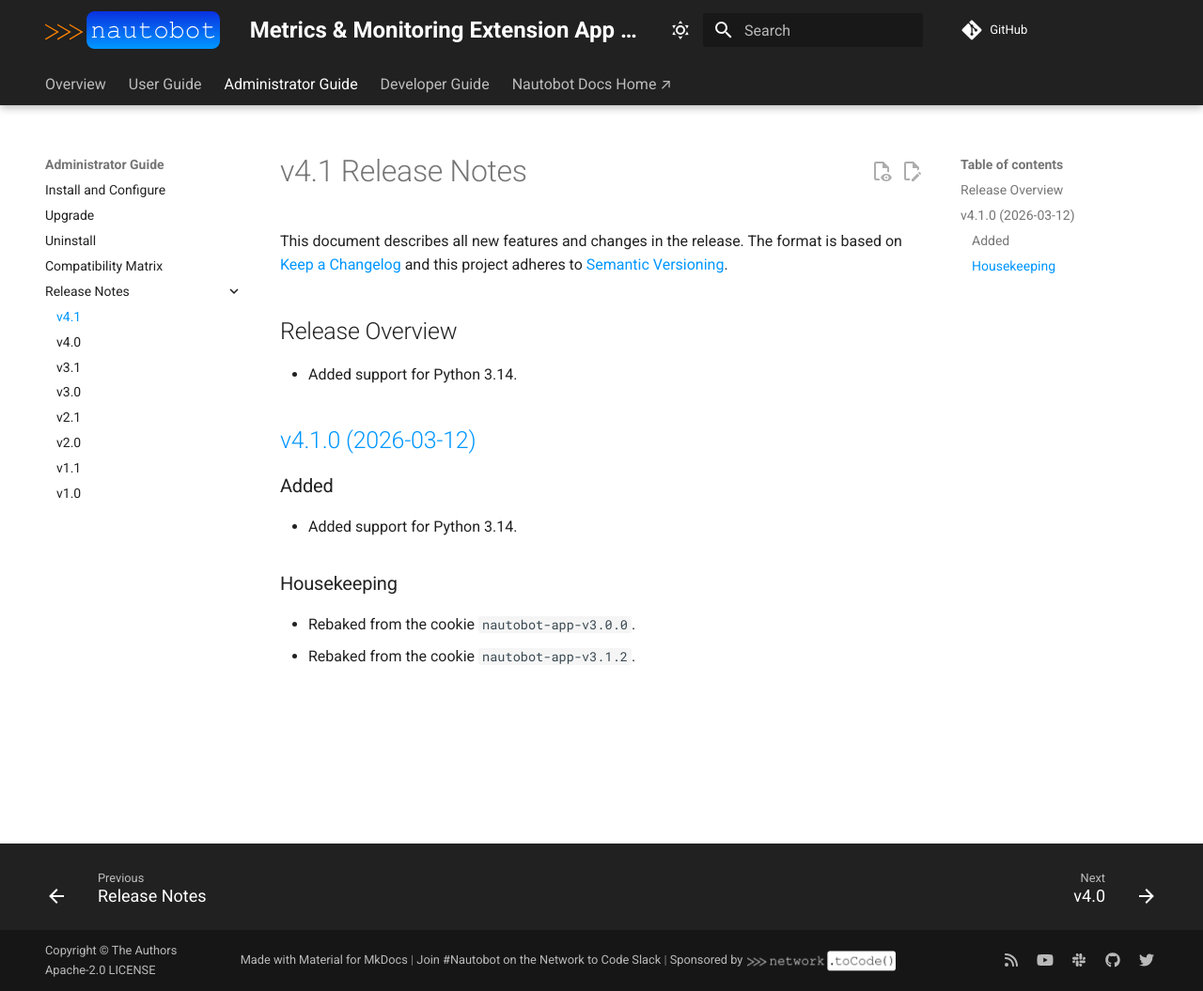
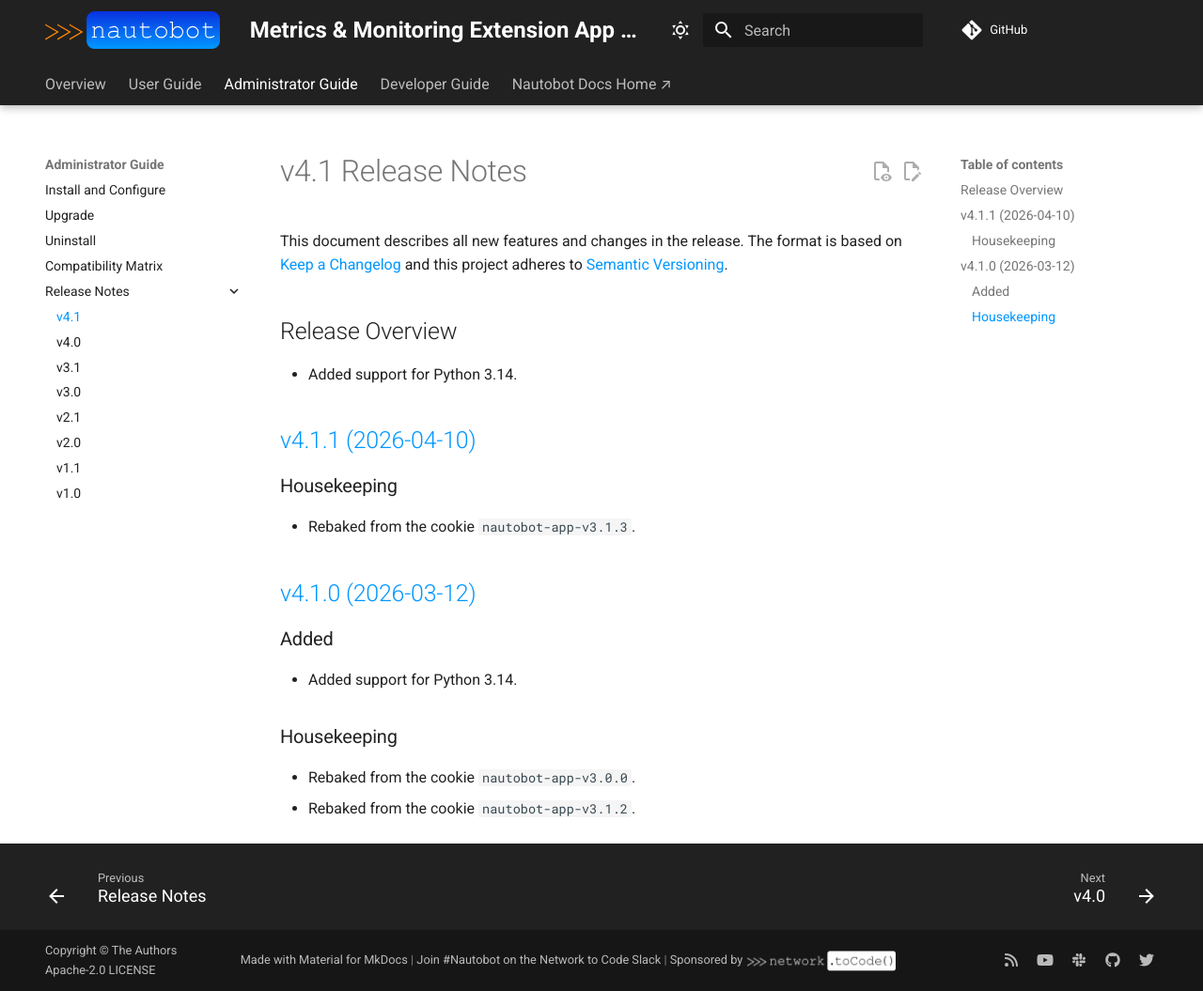
Before and after one commit to nautobot/nautobot-app-capacity-metrics, an MkDocs documentation site: the page built from docs/admin/release_notes/version_4.1.md, in a window 1280 px wide and 1055 px high. Shown: the whole window at 94% size. Built offline with MkDocs 1.6.1 and Material for MkDocs 9.7.7, drawn with Linux system fonts in a browser that asks for light colours; comment, search, counter and statistics services are not loaded.

Commit message:
prepare release v4.1.1

```diff
--- a/docs/admin/release_notes/version_4.1.md
+++ b/docs/admin/release_notes/version_4.1.md
@@ -7,6 +7,13 @@
 - Added support for Python 3.14.
 
 <!-- towncrier release notes start -->
+
+## [v4.1.1 (2026-04-10)](https://github.com/nautobot/nautobot-app-capacity-metrics/releases/tag/v4.1.1)
+
+### Housekeeping
+
+- Rebaked from the cookie `nautobot-app-v3.1.3`.
+
 ## [v4.1.0 (2026-03-12)](https://github.com/nautobot/nautobot-app-capacity-metrics/releases/tag/v4.1.0)
 
 ### Added
--- a/pyproject.toml
+++ b/pyproject.toml
@@ -1,6 +1,6 @@
 [tool.poetry]
 name = "nautobot-capacity-metrics"
-version = "4.1.1a0"
+version = "4.1.1"
 description = "App to improve the instrumentation of Nautobot and expose additional metrics (Application Metrics, RQ Worker)."
 authors = ["Network to Code, LLC <opensource@networktocode.com>"]
 license = "Apache-2.0"
```
Also changed, not shown: 2 other files.
